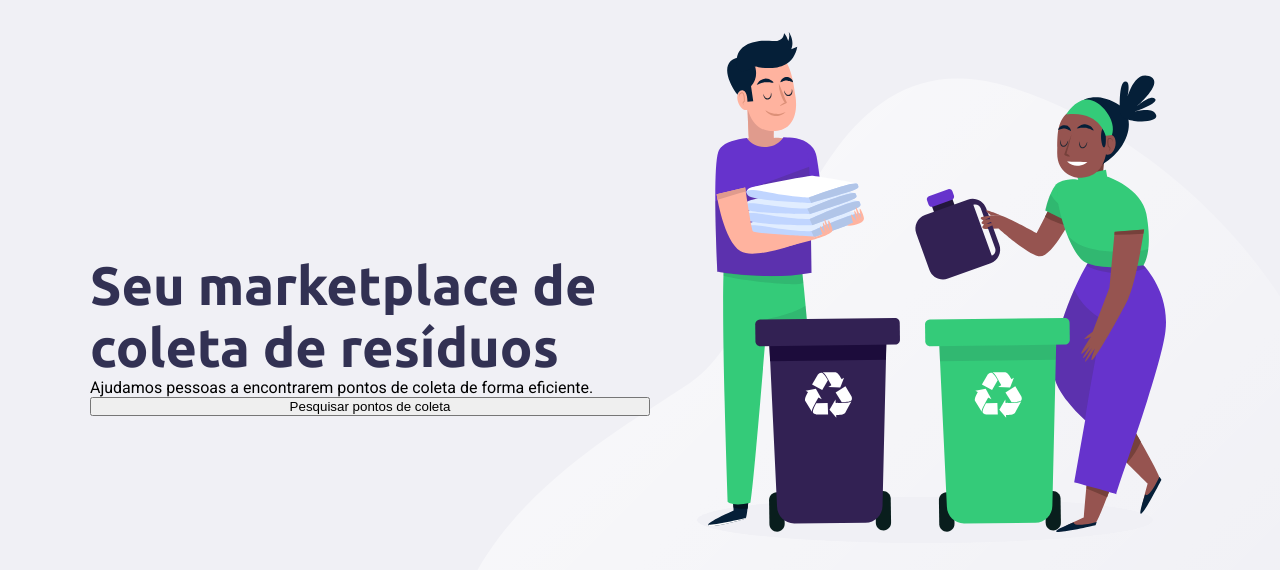
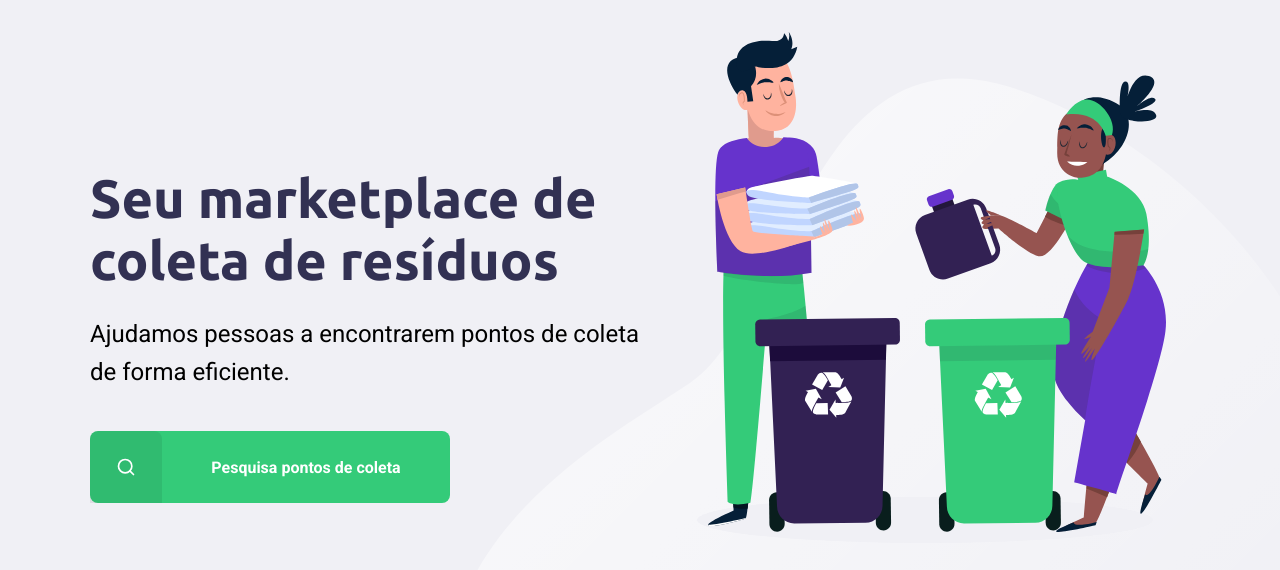
Before and after one commit to FehSchiavon/NextLevelWeek, a plain HTML site: page index.html in a window 1280 px wide. Shown: the part 108-678 px from the top of the page. Drawn offline with Linux system fonts and the light colour scheme.

Commit message:
chore: Add width dynamic

```diff
--- a/index.html
+++ b/index.html
@@ -20,7 +20,9 @@
                 <main>
                     <h1>Seu marketplace de coleta de resíduos</h1>
                     <p>Ajudamos pessoas a encontrarem pontos de coleta de forma eficiente.</p>
-                    <button>Pesquisar pontos de coleta</button>
+                    <a href="#">
+                        <span></span><strong>Pesquisa pontos de coleta</strong>
+                    </a>
                 </main>
             </div>
         </div>
--- a/styles/main.css
+++ b/styles/main.css
@@ -2,6 +2,7 @@
 
 :root {
     --title-color: #323153;
+    --primary-color: #34cb79;
 }
 
 * {
@@ -12,6 +13,7 @@
 body {
     font-family: 'Roboto', sans-serif;
     background: #f0f0f5;
+    -webkit-font-smoothing: antialiased;
 }
 
 a {
@@ -71,3 +73,51 @@ h1, h2, h3, h4, h5, h6 {
 #page-home main h1 {
     font-size: 54px;
 }
+
+#page-home main p {
+    font-size: 24px;
+    line-height: 38px;
+    margin-top: 24px;
+}
+
+#page-home main a {
+    width: 100%;
+    max-width: 360px;
+    height: 72px;
+    border-radius: 8px;
+    display: flex;
+    align-items: center;
+    /* justify-content: center; */
+    /* flex: 1; */
+    margin-top: 40px;
+    background-color: var(--primary-color);
+    transition: 400ms;
+}
+
+#page-home main a:hover {
+    background-color: #2fb86e;
+}
+
+#page-home main a span {
+    width: 72px;
+    height: 72px;
+    background-color: rgba(0, 0, 0, 0.08);
+    border-top-left-radius: 8px;
+    border-top-right-radius: 8px;
+    display: flex;
+    align-items: center;
+    justify-content: center;
+}
+
+#page-home main a span::after {
+    content: "";
+    background-image: url(/styles/assets/search.svg);
+    width: 20px;
+    height: 20px;
+}
+
+#page-home main a strong {
+    flex: 1;
+    color: #fff;
+    text-align: center;
+}
```
